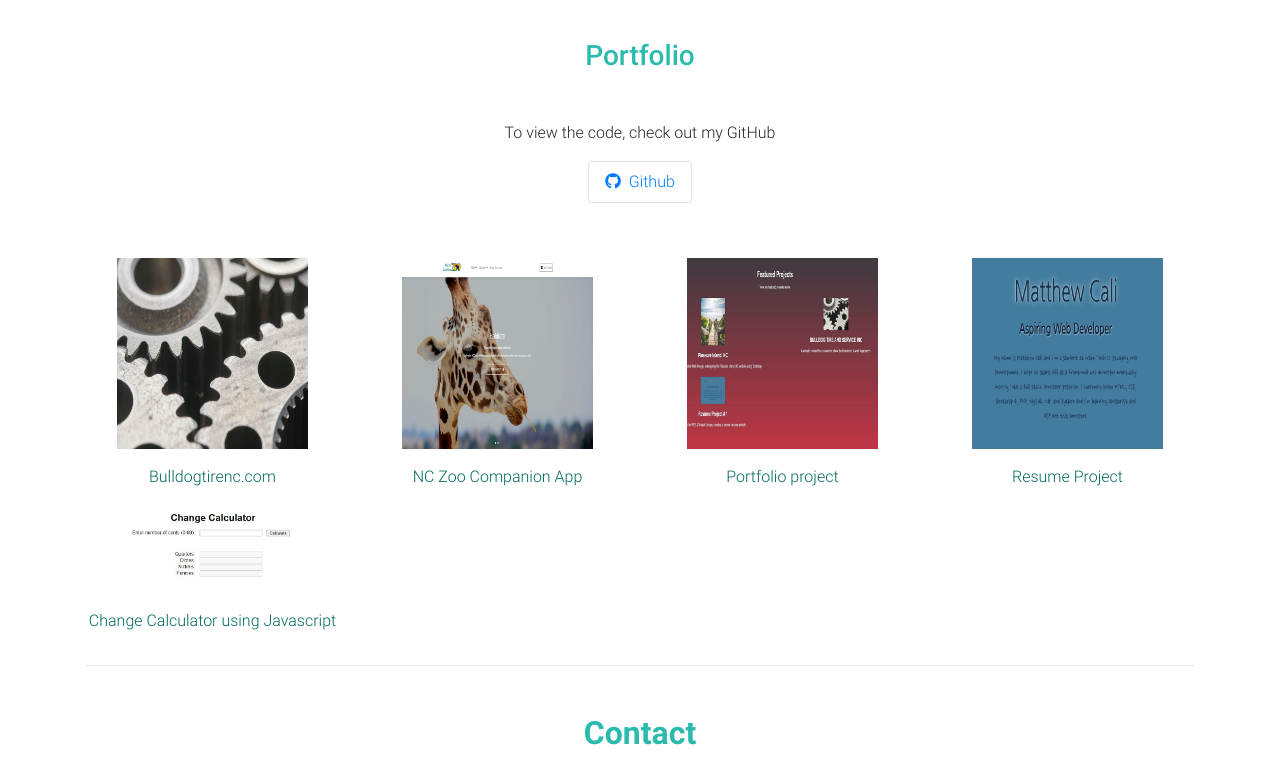
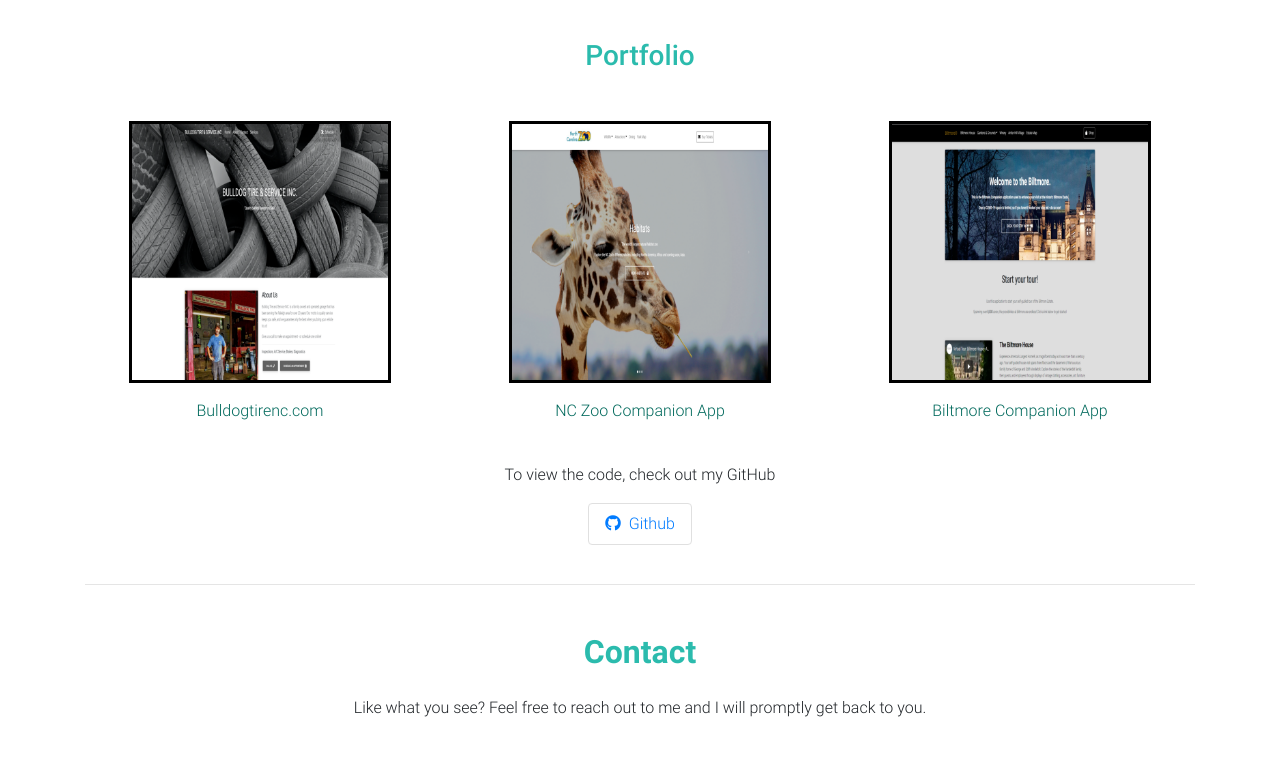
Before and after one commit to mgcali/Matthew-Cali-Portfolio, a plain HTML site: page index.html in a window 1280 px wide. Shown: the part 4300-5065 px from the top of the page. Drawn offline with Linux system fonts and the light colour scheme.

Commit message:
Update Portfolio

```diff
--- a/index.html
+++ b/index.html
@@ -382,12 +382,6 @@
       <section id="Portfolio">
 
         <h2 class="my-5 h3 text-center">Portfolio</h2>
-        <p class="text-center"> To view the code, check out my GitHub </p>
-        <p class="text-center"> <a href="https://github.com/mgcali" class="nav-link border border-light rounded waves-effect waves-light"
-              target="_blank">
-              <i class="fab fa-github mr-2"></i>Github
-            </a></p>
-
 
         <!--First row-->
         <div class="row features-small mt-5 wow fadeIn">
@@ -395,62 +389,45 @@
           <div class="container bg-dblue">
 
 		<div class="row">
-    <div class="col-md-3">
+    <div class="col-md-4">
       <div class="thumbnail">
         <a href="http://www.bulldogtirenc.com" target="_blank">
-          <p class="text-center"><img src="img/gears3.jpg"  alt="gears" style="width:75%"> </p>
+          <p class="text-center"><img src="img/bulldog.png"  alt="bulldogtirenc" style="width:75%; border: 3px solid black;"> </p>
           <div class="caption">
             <p class="text-center portfolio-link">Bulldogtirenc.com</p>
           </div>
         </a>
       </div>
     </div>
-    <div class="col-md-3">
+    <div class="col-md-4">
       <div class="thumbnail">
-        <a href="http://wcet3.waketech.edu/mgcali/WEB125/Lesson11/index.html" target="_blank">
-         <p class="text-center"><img src="img/giraffe.png" alt="boardwalk" style="width:75%"> </p>
+        <a href="http://www.matthewcali.com/Projects/zoo/index.html" target="_blank">
+         <p class="text-center"><img src="img/giraffe.png" alt="giraffe" style="width:75%; border: 3px solid black;"> </p>
           <div class="caption">
             <p class="text-center portfolio-link">NC Zoo Companion App</p>
           </div>
         </a>
       </div>
     </div>
-    <div class="col-md-3">
+    <div class="col-md-4">
       <div class="thumbnail">
-        <a href="http://wcet3.waketech.edu/mgcali/WEB210/Portfolio/index.html" target="_blank">
-         <p class="text-center"><img src="img/portfolio2.jpg" alt="red website portfolio" style="width:75%"> </p>
+        <a href="https://www.matthewcali.com/Projects/biltmore/index.html" target="_blank">
+         <p class="text-center"><img src="img/biltmore.png" alt="biltmore" style="width:75%; border: 3px solid black;"> </p>
           <div class="caption">
-            <p class="text-center portfolio-link">Portfolio project</p>
-          </div>
-        </a>
-      </div>
-    </div>
-<div class="col-md-3">
-      <div class="thumbnail">
-        <a href="http://wcet3.waketech.edu/mgcali/WEB210/Project/index.html" target="_blank">
-         <p class="text-center"> <img src="img/resume1.png"  alt="blue resume page" style="width:75%"> </p>
-          <div class="caption">
-            <p class="text-center portfolio-link">Resume Project</p>
+            <p class="text-center portfolio-link">Biltmore Companion App</p>
           </div>
         </a>
       </div>
     </div>
 
-  </div>
-  <div class="row">
-    <div class="col-md-3">
-      <div class="thumbnail">
-        <a href="http://wcet3.waketech.edu/mgcali/WEB115/Lesson12/index.html" target="_blank">
-          <p class="text-center"><img src="img/coin.jpg" alt="laptop" style="width:75%"> </p>
-          <div class="caption">
-            <p class="text-center portfolio-link">Change Calculator using Javascript</p>
-          </div>
-        </a>
-      </div>
-    </div>
-</div>
 
         </div>
+        <br>
+        <p class="text-center"> To view the code, check out my GitHub </p>
+        <p class="text-center"> <a href="https://github.com/mgcali" class="nav-link border border-light rounded waves-effect waves-light"
+              target="_blank">
+              <i class="fab fa-github mr-2"></i>Github
+            </a></p>
        </div>
 </section>
       <!--Section: More-->
@@ -571,8 +548,8 @@
             <p class="btn btn-outline-white">References: Available Upon Request
                 <i class="fas fa-users ml-2"></i>
             </p>
-            <p class="btn btn-outline-white">Download Resume
-                <i class="fas fa-download ml-2"></i>
+            <p class="btn btn-outline-white"><a href="https://www.matthewcali.com/files/MatthewCaliResumeUpdated.pdf" download="MatthewCaliResume">Download Resume
+                <i class="fas fa-download ml-2"></i></a>
             </p>
         </div>
         <!--/.Call to action-->
```
Also changed, not shown: images/biltmore.PNG (added), img/biltmore.png (added), img/bulldog.png (added), 2 other files.
